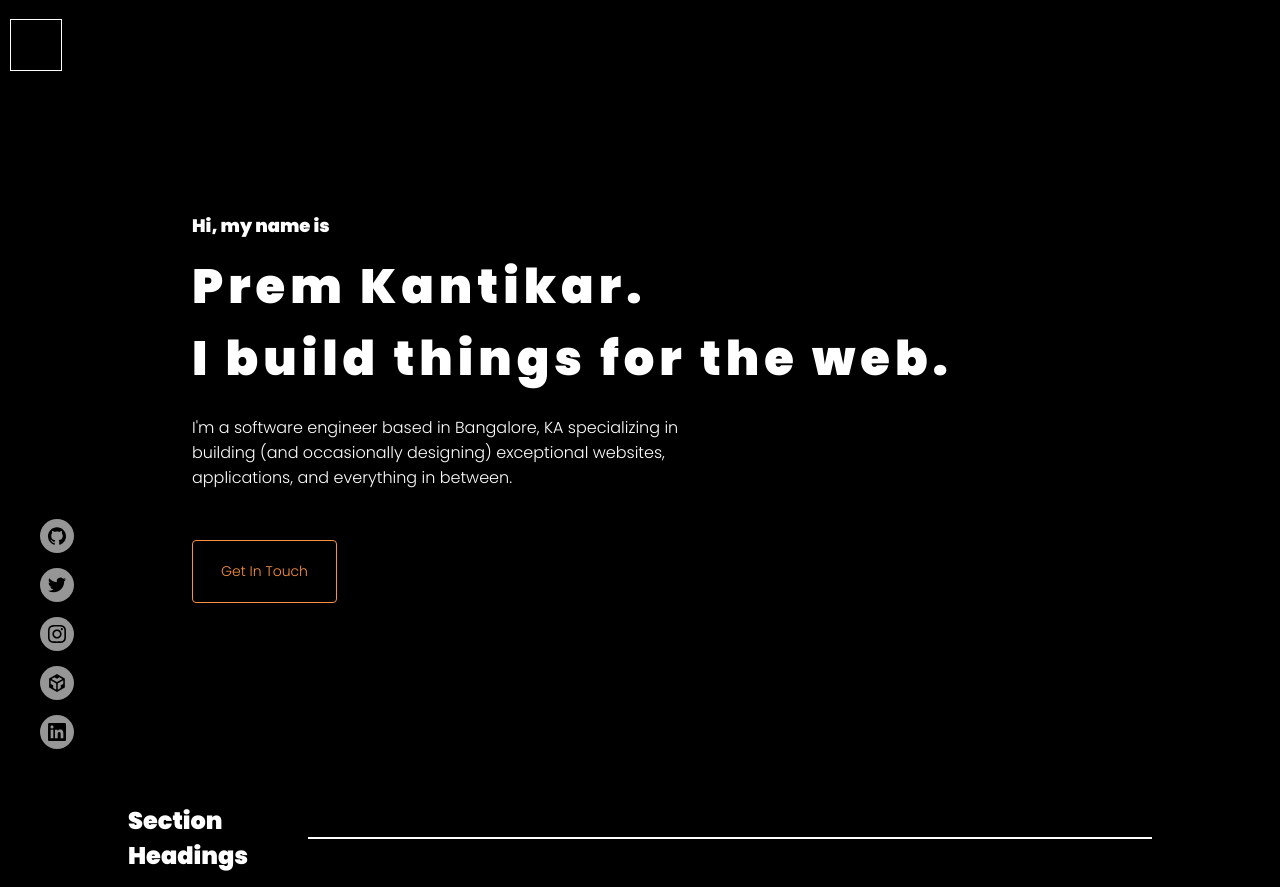
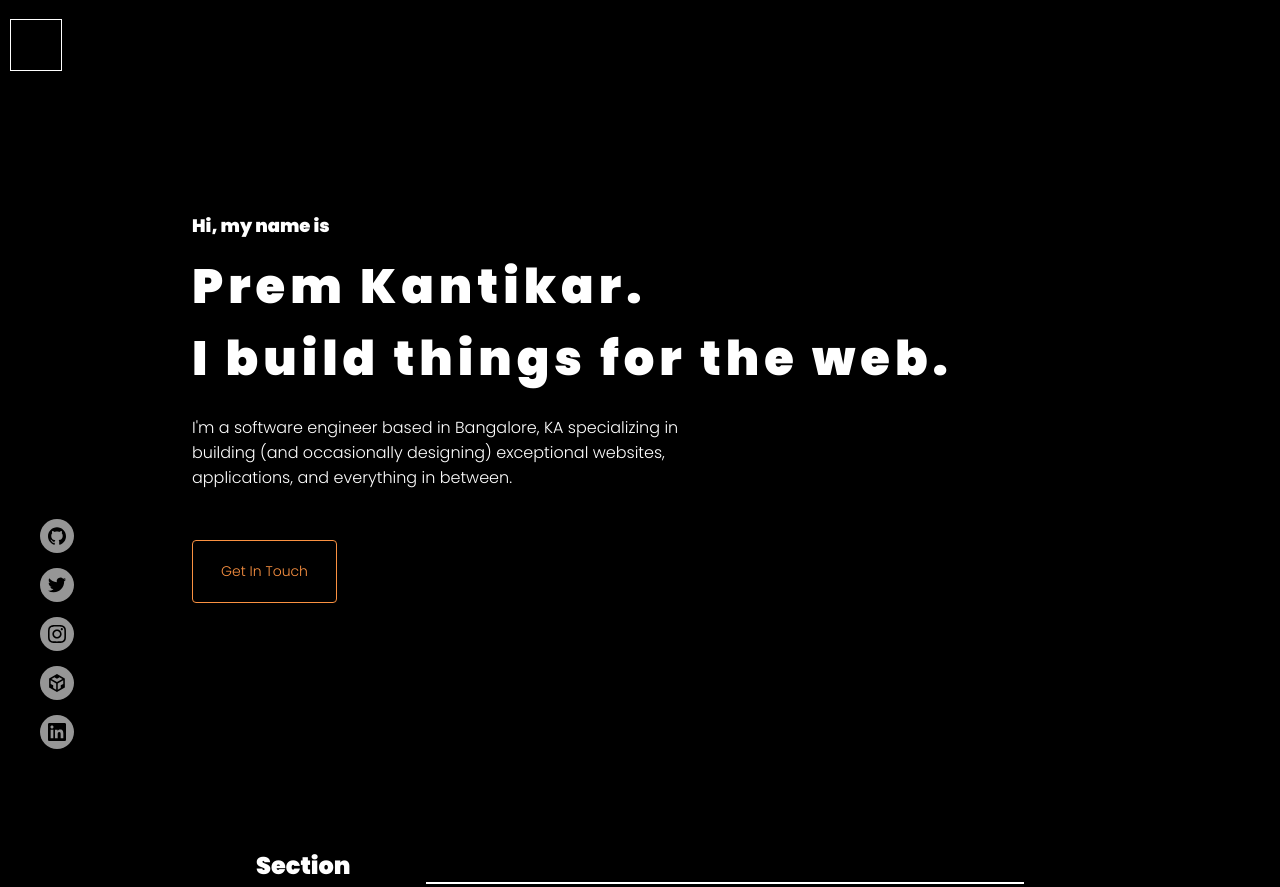
Before and after one commit to alcatraz69/alcatrazuicomponents, a React (Create React App) app: page / in a window 1280 px wide. Shown: the top 887 px of the page. Built offline with nearby package versions, Linux system fonts and the light colour scheme.

Commit message:
style - updated sectionHeading

```diff
--- a/src/components/sections/sectionHeading/sectionHeading.module.css
+++ b/src/components/sections/sectionHeading/sectionHeading.module.css
@@ -1,26 +1,26 @@
-.sectionHeading{
-    width: 80%;
-    margin: auto;
+.sectionHeading {
+  width: 60%;
+  margin: 45px auto;
   display: flex;
   align-items: center;
   justify-content: space-evenly;
 }
 
-.headingLine{
+.headingLine {
   width: 100%;
-    border:1px solid white;
+  border: 1px solid white;
 }
 
-.sectioHeadingText{
+.sectioHeadingText {
   margin: 0px;
   padding: 0px;
 }
 
-@media (max-width:700px){
-    .sectionHeading{
+@media (max-width: 700px) {
+  .sectionHeading {
     width: 100%;
   }
-    .headingLine{
+  .headingLine {
     display: none;
   }
 }
```
Lines whose indentation alone changed are shown as unchanged.
